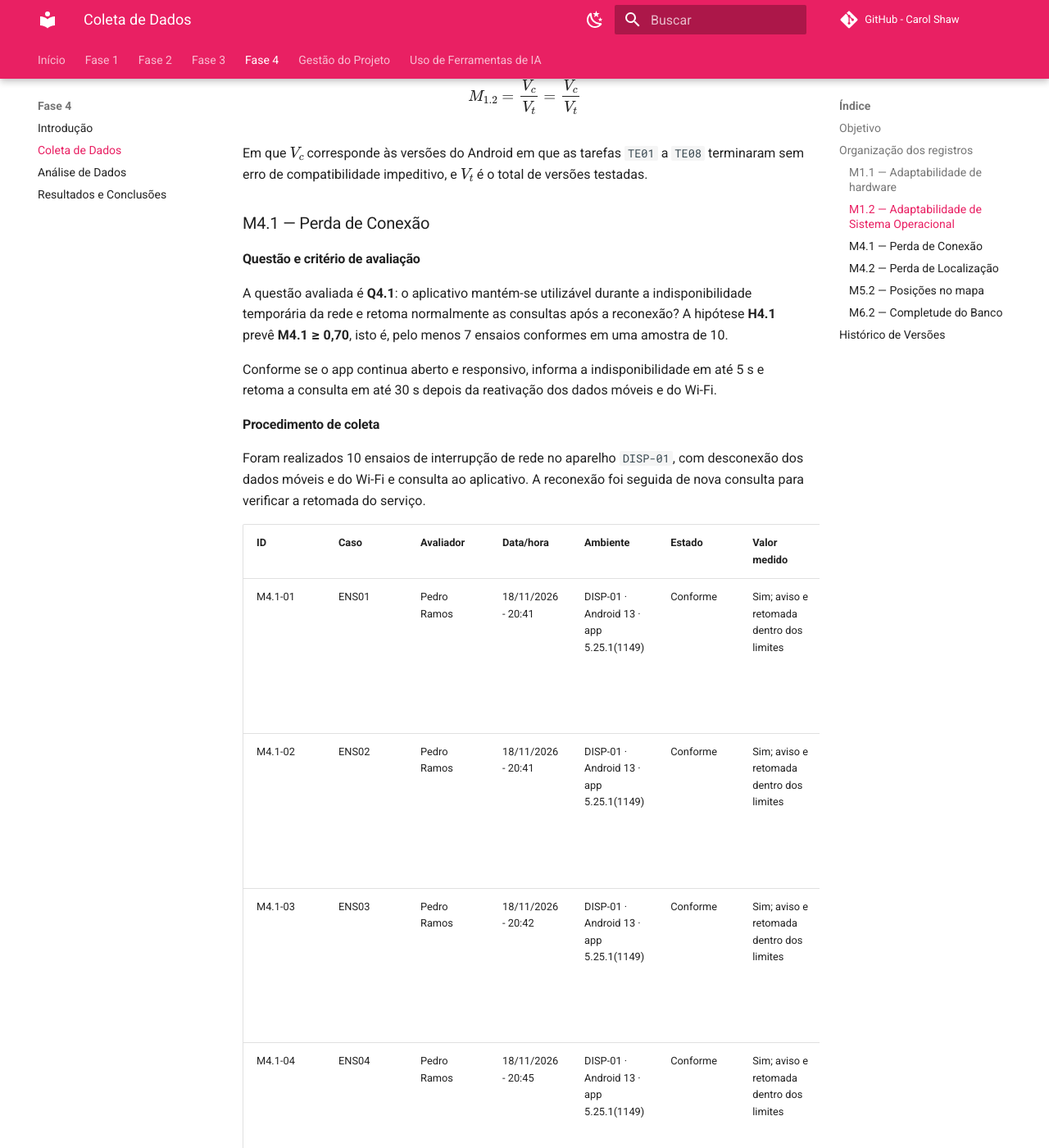
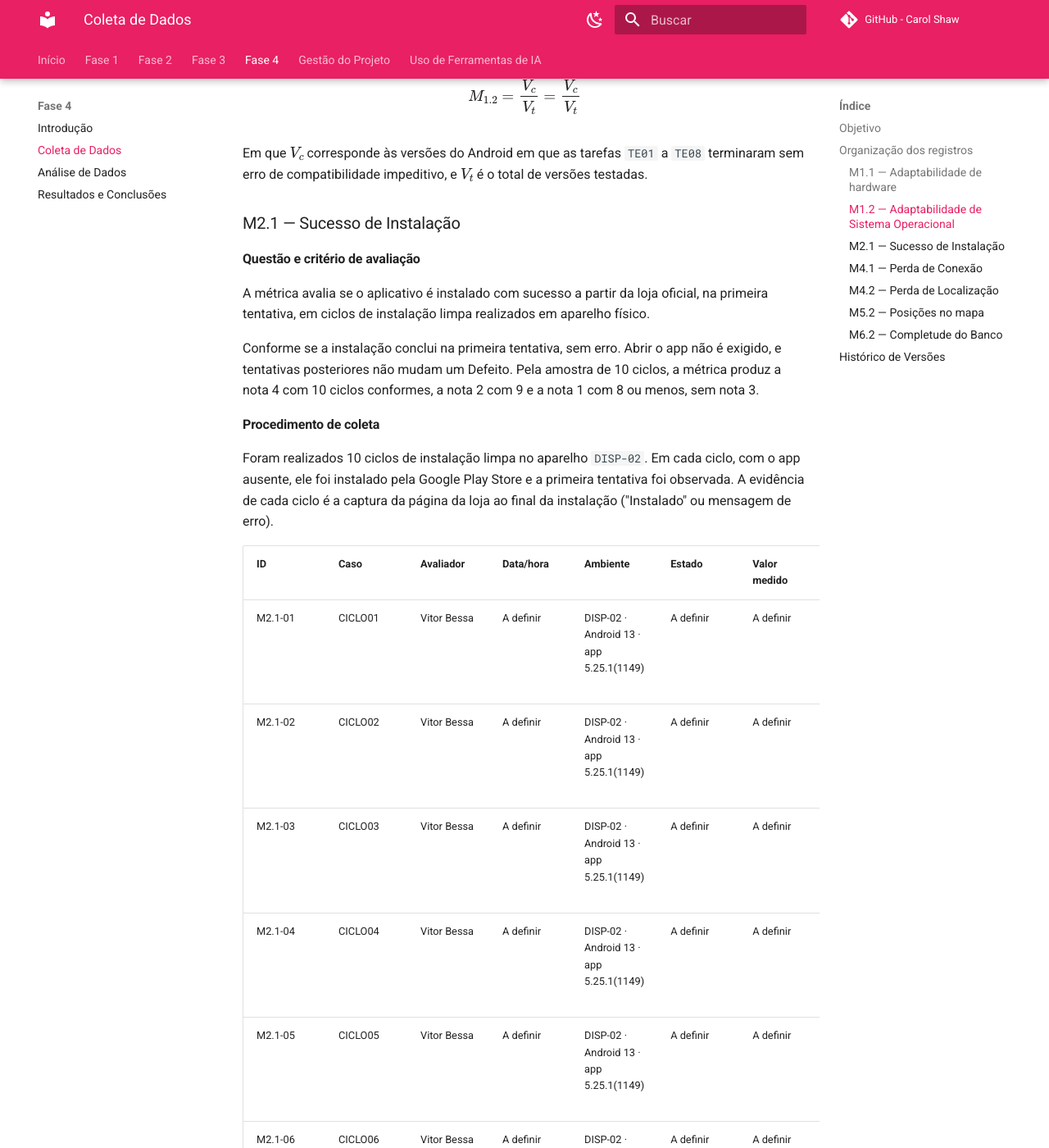
Before and after one commit to FCTE-Qualidade-de-Software-1/2026-2_T02_CAROL_SHAW, an MkDocs documentation site: the page built from docs/fase4/1-coleta.md, in a window 1280 px wide and 1400 px high, scrolled down 5956 px. Shown: the whole window at 82% size. Built offline with MkDocs 1.6.1 and Material for MkDocs 9.7.7, drawn with Linux system fonts in a browser that asks for light colours; comment, search, counter and statistics services are not loaded; some of the changed text lies outside the part shown.

Commit message:
docs/Adiciona seção M2.1 #78

```diff
--- a/docs/fase4/1-coleta.md
+++ b/docs/fase4/1-coleta.md
@@ -100,6 +100,39 @@ M_{1.2} = \frac{V_c}{V_t} = \frac{V_c}{V_t}
 $$
 
 Em que $V_c$ corresponde às versões do Android em que as tarefas `TE01` a `TE08` terminaram sem erro de compatibilidade impeditivo, e $V_t$ é o total de versões testadas.
+
+### M2.1 — Sucesso de Instalação
+
+#### Questão e critério de avaliação
+
+A métrica avalia se o aplicativo é instalado com sucesso a partir da loja oficial, na primeira tentativa, em ciclos de instalação limpa realizados em aparelho físico.
+
+Conforme se a instalação conclui na primeira tentativa, sem erro. Abrir o app não é exigido, e tentativas posteriores não mudam um Defeito. Pela amostra de 10 ciclos, a métrica produz a nota 4 com 10 ciclos conformes, a nota 2 com 9 e a nota 1 com 8 ou menos, sem nota 3.
+
+#### Procedimento de coleta
+
+Foram realizados 10 ciclos de instalação limpa no aparelho `DISP-02`. Em cada ciclo, com o app ausente, ele foi instalado pela Google Play Store e a primeira tentativa foi observada. A evidência de cada ciclo é a captura da página da loja ao final da instalação ("Instalado" ou mensagem de erro).
+
+| ID | Caso | Avaliador | Data/hora | Ambiente | Estado | Valor medido | Evidência | Observações |
+|---|---|---|---|---|---|---|---|---|
+| M2.1-01 | CICLO01 | Vitor Bessa | A definir | DISP-02 · Android 13 · app 5.25.1(1149) | A definir | A definir | [M2.1_CICLO01_DISP-02.png](https://github.com/FCTE-Qualidade-de-Software-1/2026-2_T02_CAROL_SHAW/blob/main/dados/fase4/M2.1/M2.1_CICLO01_DISP-02.png) | Instalação limpa pela Play Store; primeira tentativa |
+| M2.1-02 | CICLO02 | Vitor Bessa | A definir | DISP-02 · Android 13 · app 5.25.1(1149) | A definir | A definir | [M2.1_CICLO02_DISP-02.png](https://github.com/FCTE-Qualidade-de-Software-1/2026-2_T02_CAROL_SHAW/blob/main/dados/fase4/M2.1/M2.1_CICLO02_DISP-02.png) | Instalação limpa pela Play Store; primeira tentativa |
+| M2.1-03 | CICLO03 | Vitor Bessa | A definir | DISP-02 · Android 13 · app 5.25.1(1149) | A definir | A definir | [M2.1_CICLO03_DISP-02.png](https://github.com/FCTE-Qualidade-de-Software-1/2026-2_T02_CAROL_SHAW/blob/main/dados/fase4/M2.1/M2.1_CICLO03_DISP-02.png) | Instalação limpa pela Play Store; primeira tentativa |
+| M2.1-04 | CICLO04 | Vitor Bessa | A definir | DISP-02 · Android 13 · app 5.25.1(1149) | A definir | A definir | [M2.1_CICLO04_DISP-02.png](https://github.com/FCTE-Qualidade-de-Software-1/2026-2_T02_CAROL_SHAW/blob/main/dados/fase4/M2.1/M2.1_CICLO04_DISP-02.png) | Instalação limpa pela Play Store; primeira tentativa |
+| M2.1-05 | CICLO05 | Vitor Bessa | A definir | DISP-02 · Android 13 · app 5.25.1(1149) | A definir | A definir | [M2.1_CICLO05_DISP-02.png](https://github.com/FCTE-Qualidade-de-Software-1/2026-2_T02_CAROL_SHAW/blob/main/dados/fase4/M2.1/M2.1_CICLO05_DISP-02.png) | Instalação limpa pela Play Store; primeira tentativa |
+| M2.1-06 | CICLO06 | Vitor Bessa | A definir | DISP-02 · Android 13 · app 5.25.1(1149) | A definir | A definir | [M2.1_CICLO06_DISP-02.png](https://github.com/FCTE-Qualidade-de-Software-1/2026-2_T02_CAROL_SHAW/blob/main/dados/fase4/M2.1/M2.1_CICLO06_DISP-02.png) | Instalação limpa pela Play Store; primeira tentativa |
+| M2.1-07 | CICLO07 | Vitor Bessa | A definir | DISP-02 · Android 13 · app 5.25.1(1149) | A definir | A definir | [M2.1_CICLO07_DISP-02.png](https://github.com/FCTE-Qualidade-de-Software-1/2026-2_T02_CAROL_SHAW/blob/main/dados/fase4/M2.1/M2.1_CICLO07_DISP-02.png) | Instalação limpa pela Play Store; primeira tentativa |
+| M2.1-08 | CICLO08 | Vitor Bessa | A definir | DISP-02 · Android 13 · app 5.25.1(1149) | A definir | A definir | [M2.1_CICLO08_DISP-02.png](https://github.com/FCTE-Qualidade-de-Software-1/2026-2_T02_CAROL_SHAW/blob/main/dados/fase4/M2.1/M2.1_CICLO08_DISP-02.png) | Instalação limpa pela Play Store; primeira tentativa |
+| M2.1-09 | CICLO09 | Vitor Bessa | A definir | DISP-02 · Android 13 · app 5.25.1(1149) | A definir | A definir | [M2.1_CICLO09_DISP-02.png](https://github.com/FCTE-Qualidade-de-Software-1/2026-2_T02_CAROL_SHAW/blob/main/dados/fase4/M2.1/M2.1_CICLO09_DISP-02.png) | Instalação limpa pela Play Store; primeira tentativa |
+| M2.1-10 | CICLO10 | Vitor Bessa | A definir | DISP-02 · Android 13 · app 5.25.1(1149) | A definir | A definir | [M2.1_CICLO10_DISP-02.png](https://github.com/FCTE-Qualidade-de-Software-1/2026-2_T02_CAROL_SHAW/blob/main/dados/fase4/M2.1/M2.1_CICLO10_DISP-02.png) | Instalação limpa pela Play Store; primeira tentativa |
+
+<p class="legenda">Tabela 7. Registro da coleta da M2.1. Fonte: elaboração própria (2026).</p>
+
+$$
+M_{2.1} = \frac{I_c}{I_t} = \frac{I_c}{10}
+$$
+
+Em que $I_c$ corresponde às instalações concluídas na primeira tentativa, sem erro, e $I_t = 10$ é o total de ciclos executados.
 
 ### M4.1 — Perda de Conexão
 
```
